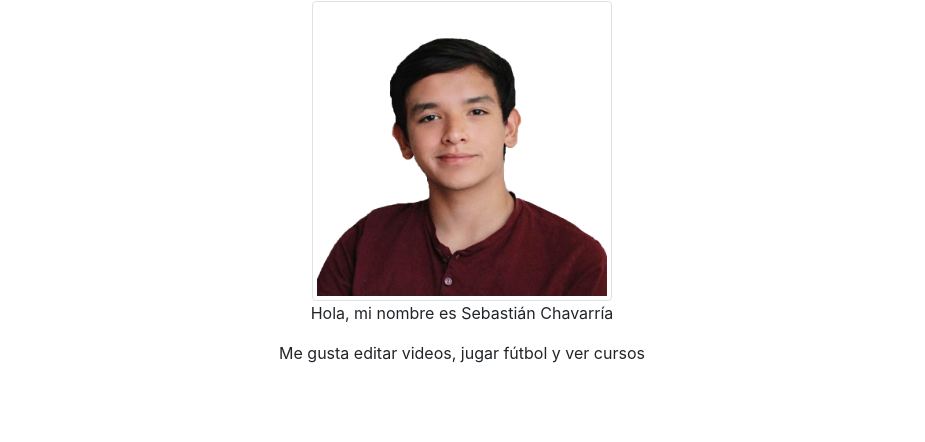
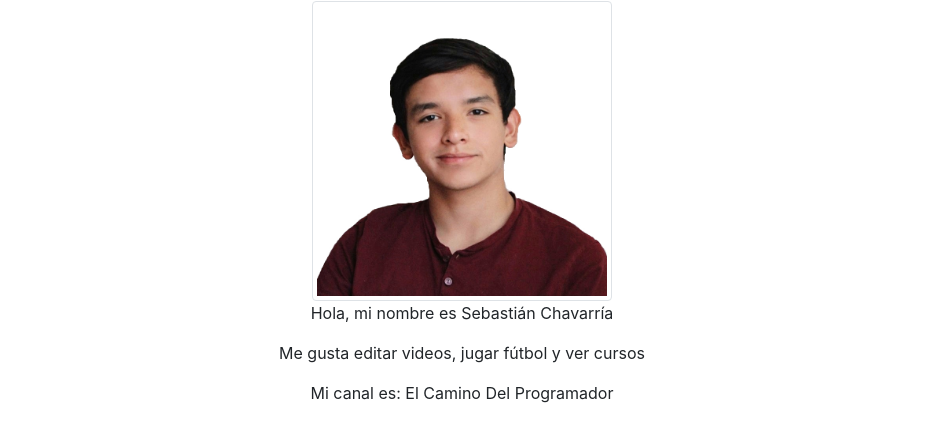
Before and after one commit to Sebchav/FinalProject-CursoGitCD, a plain HTML site: page index.html in a window 1280 px wide. Shown: the part 74-516 px from the top of the page, without its empty margins (178-1103 px from the left). Drawn offline with nearby package versions, Linux system fonts and the light colour scheme.

Commit message:
Agregué un nuevo parrafo

```diff
--- a/index.html
+++ b/index.html
@@ -34,6 +34,7 @@
             <p class="display-6">Hola, mi nombre es Sebastián Chavarría</p>
             <!-- Añadir lo que les guste hacer en el siguiente parrafo. Ejemplo: <p>Me gusta jugar videojuegos 🕹</p> -->
             <p class="display-6">Me gusta editar videos, jugar fútbol y ver cursos</p>
+            <p class="display-6">Mi canal es: El Camino Del Programador</p>
         </div>
     </div>
 </body>
```
